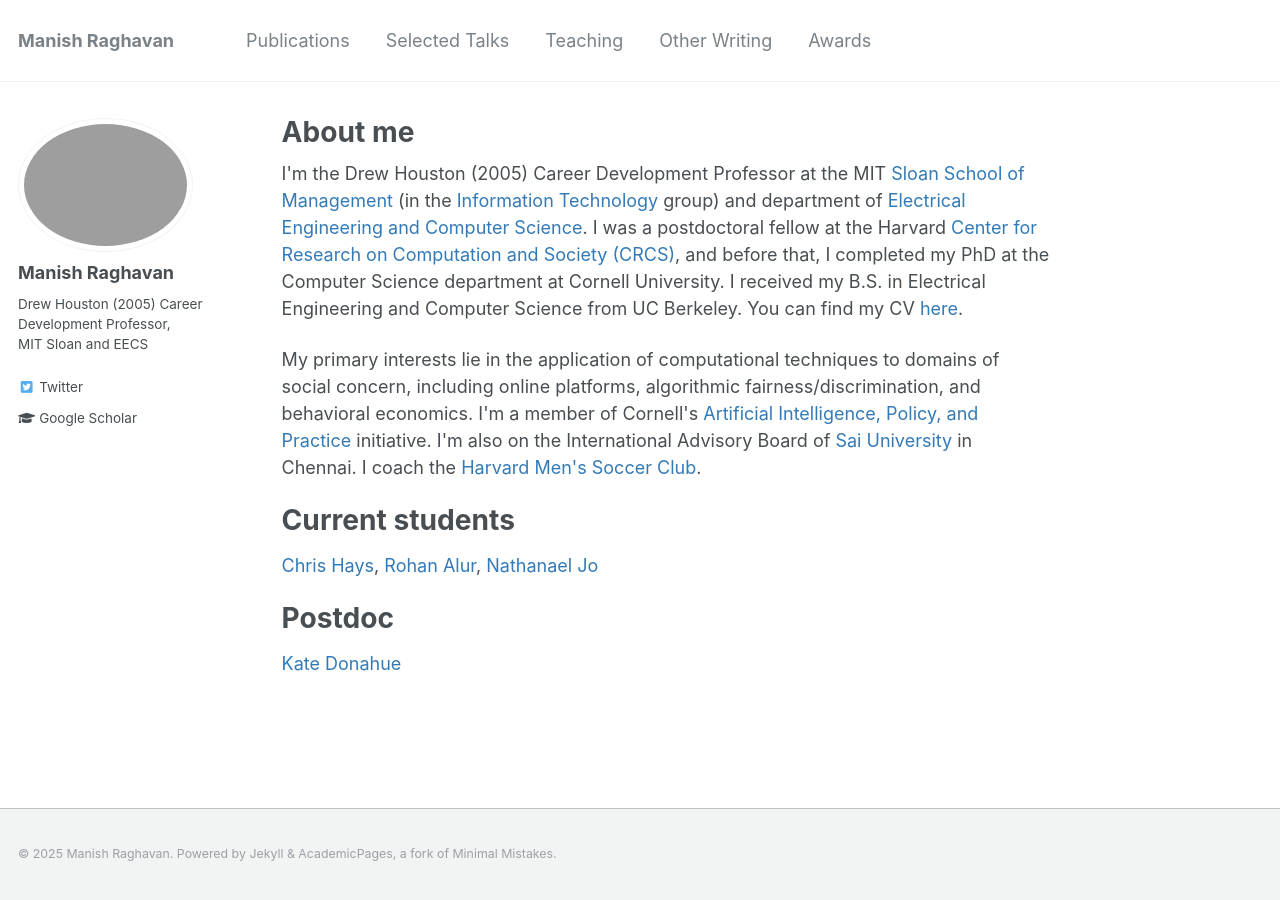
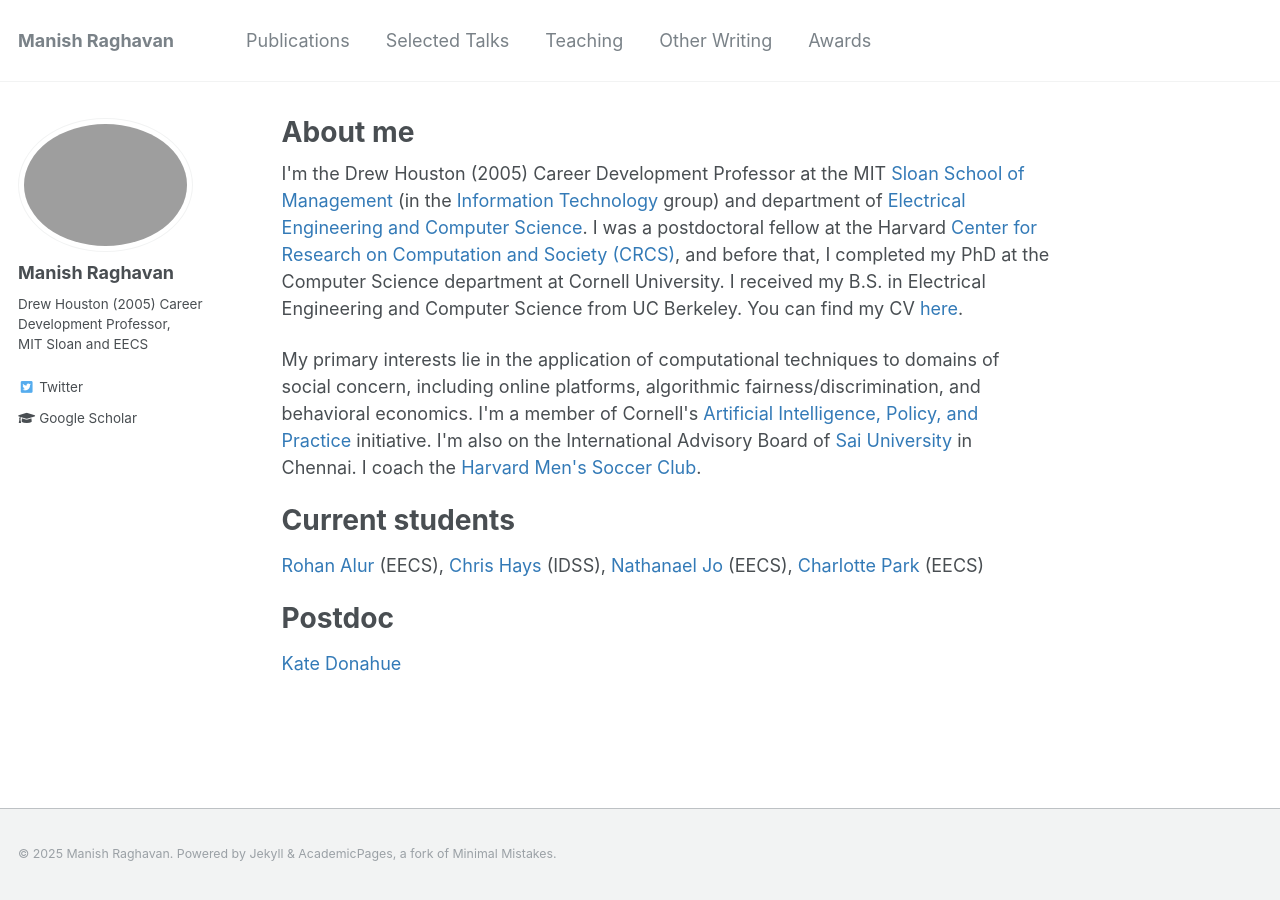
Before and after one commit to mraghavan/mraghavan.github.io, a Jekyll site: the page built from _pages/about.md, in a window 1280 px wide. Built offline with Jekyll 4.4.1, drawn with Linux system fonts in a browser that asks for light colours.

Commit message:
students

```diff
--- a/_pages/about.md
+++ b/_pages/about.md
@@ -36,9 +36,10 @@ I coach the <a href="https://thehub.college.harvard.edu/organization/harvard-men
 
 Current students
 ======
-<a href="https://johnchrishays.com/">Chris Hays</a>,
-<a href="https://sites.google.com/view/rohanalur">Rohan Alur</a>,
-<a href="https://nathanaj99.github.io/">Nathanael Jo</a>
+<a href="https://sites.google.com/view/rohanalur">Rohan Alur</a> (EECS),
+<a href="https://johnchrishays.com/">Chris Hays</a> (IDSS),
+<a href="https://nathanaj99.github.io/">Nathanael Jo</a> (EECS),
+<a href="https://charlotteispark.github.io/">Charlotte Park</a> (EECS)
 
 Postdoc
 ======
```
